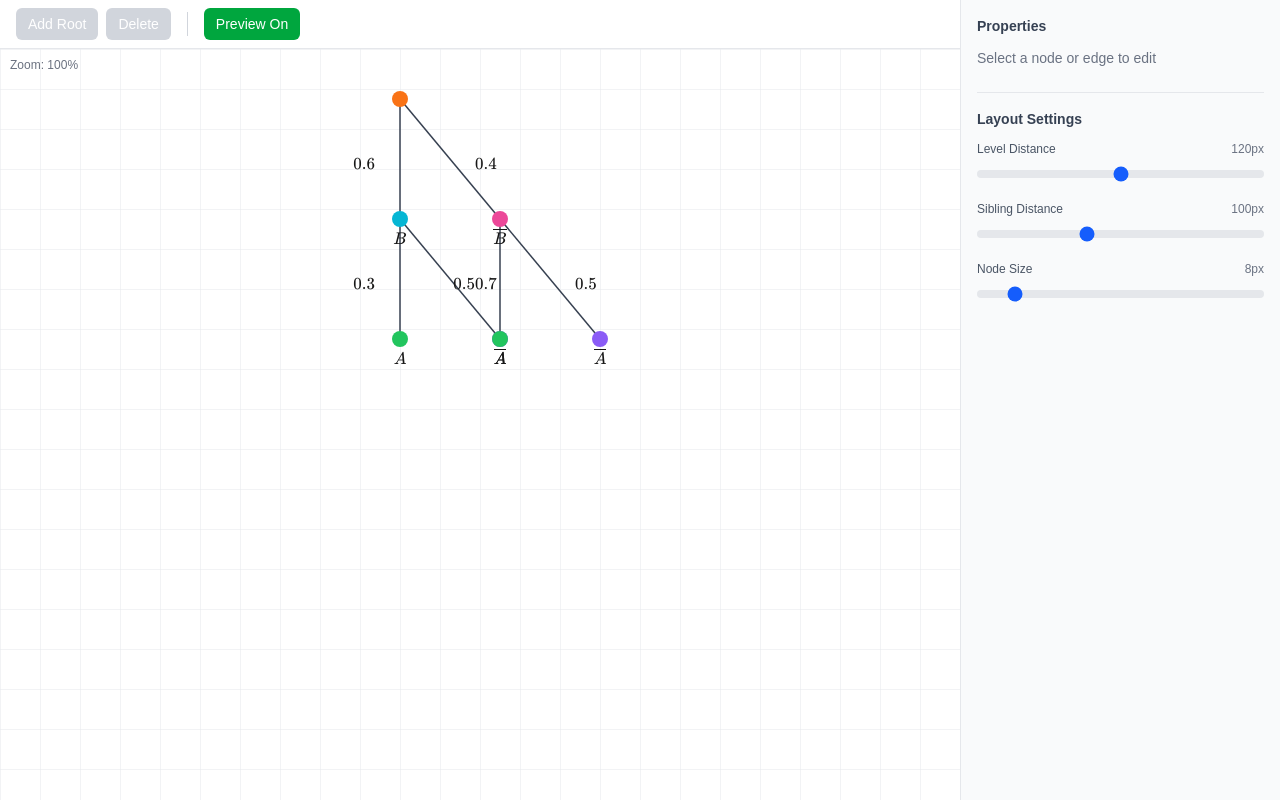
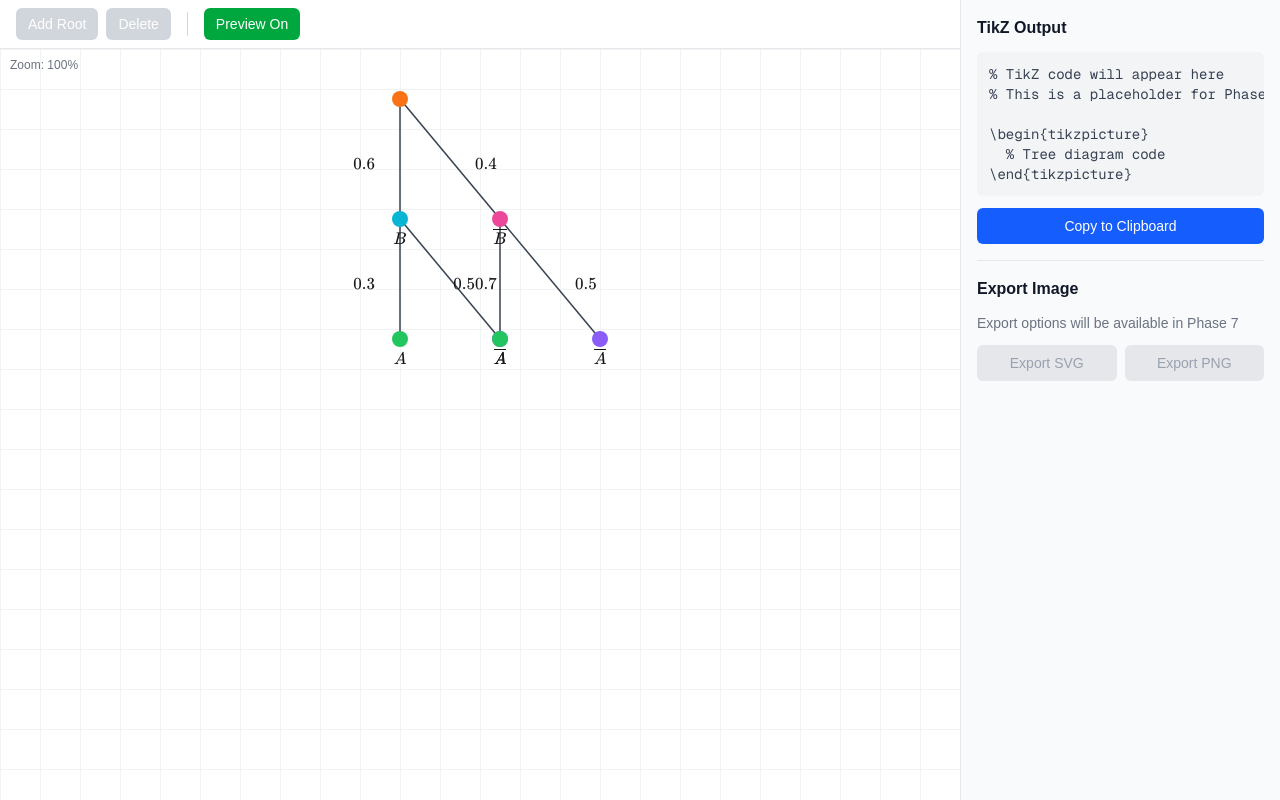
Before and after one commit to hiep1987/so-do-cay, a Next.js app: page / in a window 1280 px wide. Both pictures are taken after a click on the button "Preview Off". Built offline with nearby package versions, Linux system fonts and the light colour scheme.

Commit message:
feat: Phase 5 preview mode with conditional panels
Add preview mode UI that toggles between edit and preview panels:
- TikZ output panel (placeholder for Phase 6)
- Export panel (placeholder for Phase 7)
- Right panel container for conditional rendering

```diff
--- a/src/app/page.tsx
+++ b/src/app/page.tsx
@@ -1,7 +1,6 @@
 import { TreeCanvas } from '@/components/canvas/tree-canvas';
 import { Toolbar } from '@/components/toolbar/toolbar';
-import { PropertyPanel } from '@/components/panel/property-panel';
-import { LayoutSettings } from '@/components/panel/layout-settings';
+import { RightPanelContainer } from '@/components/panel/right-panel-container';
 import { CanvasErrorBoundary } from '@/components/error-boundary-canvas';
 
 export default function Home() {
@@ -17,12 +16,9 @@ export default function Home() {
         </main>
       </div>
 
-      {/* Right panel - properties and settings */}
+      {/* Right panel - conditionally shows edit or preview panels */}
       <aside className="w-80 h-full border-l border-gray-200 bg-gray-50 p-4 overflow-y-auto">
-        <PropertyPanel />
-        <div className="border-t border-gray-200 pt-4 mt-2">
-          <LayoutSettings />
-        </div>
+        <RightPanelContainer />
       </aside>
     </div>
   );
--- /dev/null
+++ b/src/components/panel/export-panel.tsx
@@ -0,0 +1,29 @@
+'use client';
+
+// Export panel - placeholder for Phase 7 implementation
+
+export function ExportPanel() {
+  // Placeholder - actual export functionality in Phase 7
+  return (
+    <div className="space-y-3">
+      <h3 className="font-semibold text-gray-900">Export Image</h3>
+      <p className="text-sm text-gray-500">Export options will be available in Phase 7</p>
+      <div className="flex gap-2">
+        <button
+          disabled
+          className="flex-1 px-3 py-2 bg-gray-200 text-gray-400 text-sm font-medium rounded-md
+            cursor-not-allowed"
+        >
+          Export SVG
+        </button>
+        <button
+          disabled
+          className="flex-1 px-3 py-2 bg-gray-200 text-gray-400 text-sm font-medium rounded-md
+            cursor-not-allowed"
+        >
+          Export PNG
+        </button>
+      </div>
+    </div>
+  );
+}
--- /dev/null
+++ b/src/components/panel/right-panel-container.tsx
@@ -0,0 +1,33 @@
+'use client';
+
+// Right panel container - conditionally renders edit or preview panels based on mode
+
+import { useTreeStore } from '@/hooks/use-tree-store';
+import { PropertyPanel } from './property-panel';
+import { LayoutSettings } from './layout-settings';
+import { TikzOutput } from './tikz-output';
+import { ExportPanel } from './export-panel';
+
+export function RightPanelContainer() {
+  const isPreviewMode = useTreeStore((state) => state.isPreviewMode);
+
+  if (isPreviewMode) {
+    return (
+      <>
+        <TikzOutput />
+        <div className="border-t border-gray-200 pt-4 mt-4">
+          <ExportPanel />
+        </div>
+      </>
+    );
+  }
+
+  return (
+    <>
+      <PropertyPanel />
+      <div className="border-t border-gray-200 pt-4 mt-2">
+        <LayoutSettings />
+      </div>
+    </>
+  );
+}
--- /dev/null
+++ b/src/components/panel/tikz-output.tsx
@@ -0,0 +1,39 @@
+'use client';
+
+// TikZ output panel - placeholder for Phase 6 implementation
+
+import { useState } from 'react';
+
+export function TikzOutput() {
+  const [copied, setCopied] = useState(false);
+
+  // Placeholder - actual TikZ generator in Phase 6
+  const tikzCode = `% TikZ code will appear here
+% This is a placeholder for Phase 6 implementation
+
+\\begin{tikzpicture}
+  % Tree diagram code
+\\end{tikzpicture}`;
+
+  const handleCopy = async () => {
+    await navigator.clipboard.writeText(tikzCode);
+    setCopied(true);
+    setTimeout(() => setCopied(false), 2000);
+  };
+
+  return (
+    <div className="space-y-3">
+      <h3 className="font-semibold text-gray-900">TikZ Output</h3>
+      <pre className="bg-gray-100 p-3 rounded-md text-sm font-mono overflow-auto max-h-64 text-gray-700">
+        {tikzCode}
+      </pre>
+      <button
+        onClick={handleCopy}
+        className="w-full px-3 py-2 bg-blue-600 text-white text-sm font-medium rounded-md
+          hover:bg-blue-700 transition-colors"
+      >
+        {copied ? 'Copied!' : 'Copy to Clipboard'}
+      </button>
+    </div>
+  );
+}
```
